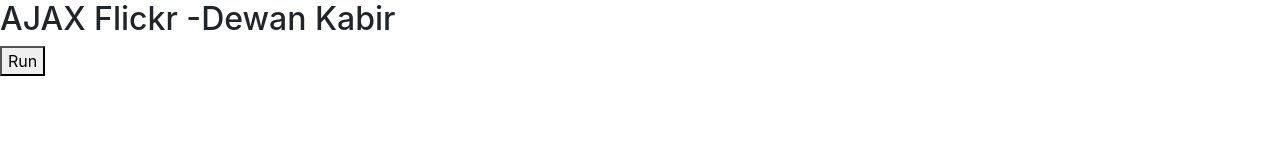
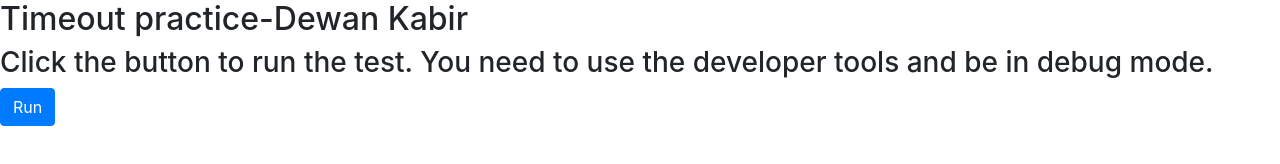
Before and after one commit to Dewan-Kabir/New_Javascript_Timeout_601, a plain HTML site: page index.html in a window 1280 px wide. Drawn offline with nearby package versions, Linux system fonts and the light colour scheme.

Commit message:
finalaizing code

```diff
--- a/index.html
+++ b/index.html
@@ -6,6 +6,7 @@
     <meta name="viewport" content="width=device-width, initial-scale=1, shrink-to-fit=no">
     <script src="https://unpkg.com/axios/dist/axios.min.js"></script>
     <script src="https://code.jquery.com/jquery-3.1.1.min.js"></script>
+    <link rel="stylesheet" src="./style.css">
 
     <!-- Bootstrap CSS -->
     <link rel="stylesheet" href="https://stackpath.bootstrapcdn.com/bootstrap/4.3.1/css/bootstrap.min.css" integrity="sha384-ggOyR0iXCbMQv3Xipma34MD+dH/1fQ784/j6cY/iJTQUOhcWr7x9JvoRxT2MZw1T" crossorigin="anonymous">
@@ -13,8 +14,10 @@
     <title>Hello, world!</title>
   </head>
   <body>
-    <div id="div1"><h2>AJAX Flickr -Dewan Kabir</h2></div>
-    <button id="run" type="button" class="pure-button pure-button-primary" onclick="loadTest()" >Run</button>
+    <div id="div1"><h2>Timeout practice-Dewan Kabir</h2></div>
+    <h3 id="h3_for_heading">Click the button to run the test.
+        You need to use the developer tools and be in debug mode.</h3>
+    <button id="run" type="button" class="btn btn-primary" onclick="loadTest()" >Run</button>
 
 
 
--- a/style.css
+++ b/style.css
@@ -0,0 +1,7 @@
+#div1 , #h3_for_heading{
+    text-align: center;
+}
+
+button{
+    margin:10px;
+}
```
